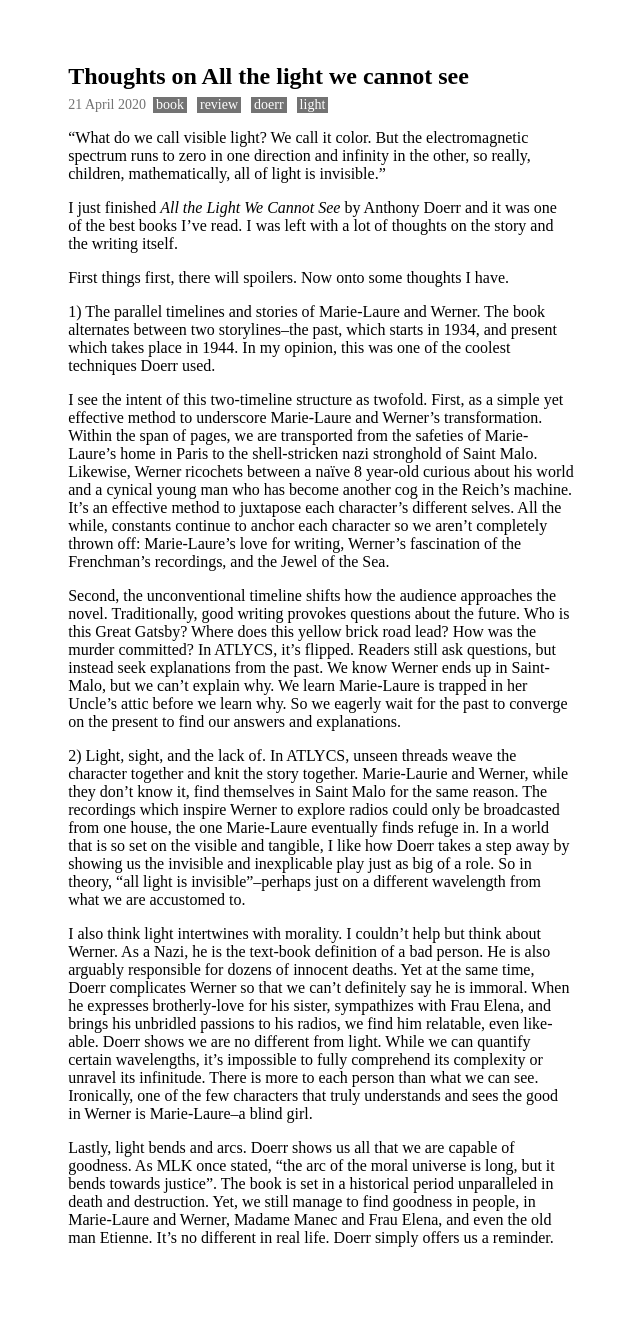
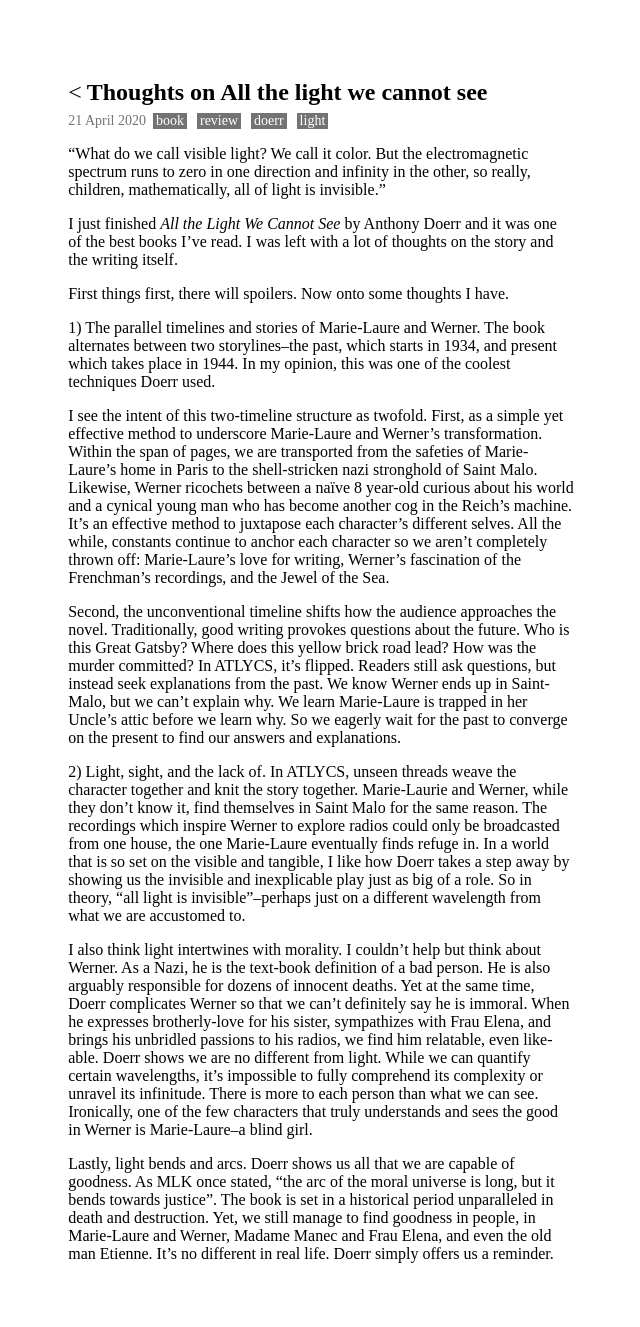
Before and after one commit to brandonlwu/brandon_blog, a Jekyll site: the page built from _posts/thoughts/2020-04-21-atlycs.markdown, in a window 1280 px wide. Shown: the whole page, without its empty margins (319-959 px from the left). Built offline with Jekyll 4.4.1, drawn with Linux system fonts in a browser that asks for light colours.

Commit message:
initial commit

```diff
--- a/_layouts/post.html
+++ b/_layouts/post.html
@@ -4,7 +4,10 @@ layout: default
 
 
 <div>
-  <h1>{{page.title}}</h1>
+  <div>
+    <a class ="home" href = "/">&#60;</a><h1 class =
+    "title">{{page.title}}</h1>
+</div>
   <p class = "subtitle">{{page.date | date_to_long_string}} </p>
   {%for tag in page.tags %}
   <a class = "post_tags" href = "">
--- a/assets/css/main.css
+++ b/assets/css/main.css
@@ -90,3 +90,14 @@ img {
 .post_content {
   margin: 0px;
 }
+
+.home {
+  display: inline-block;
+  height: 24px;
+  font-size: 24px;
+  margin-right: 5px;
+}
+
+.title {
+  display: inline-block;
+}
```
Also changed, not shown: _drafts/2020-04-24-terminal-commands.md (+4 -2 lines).
